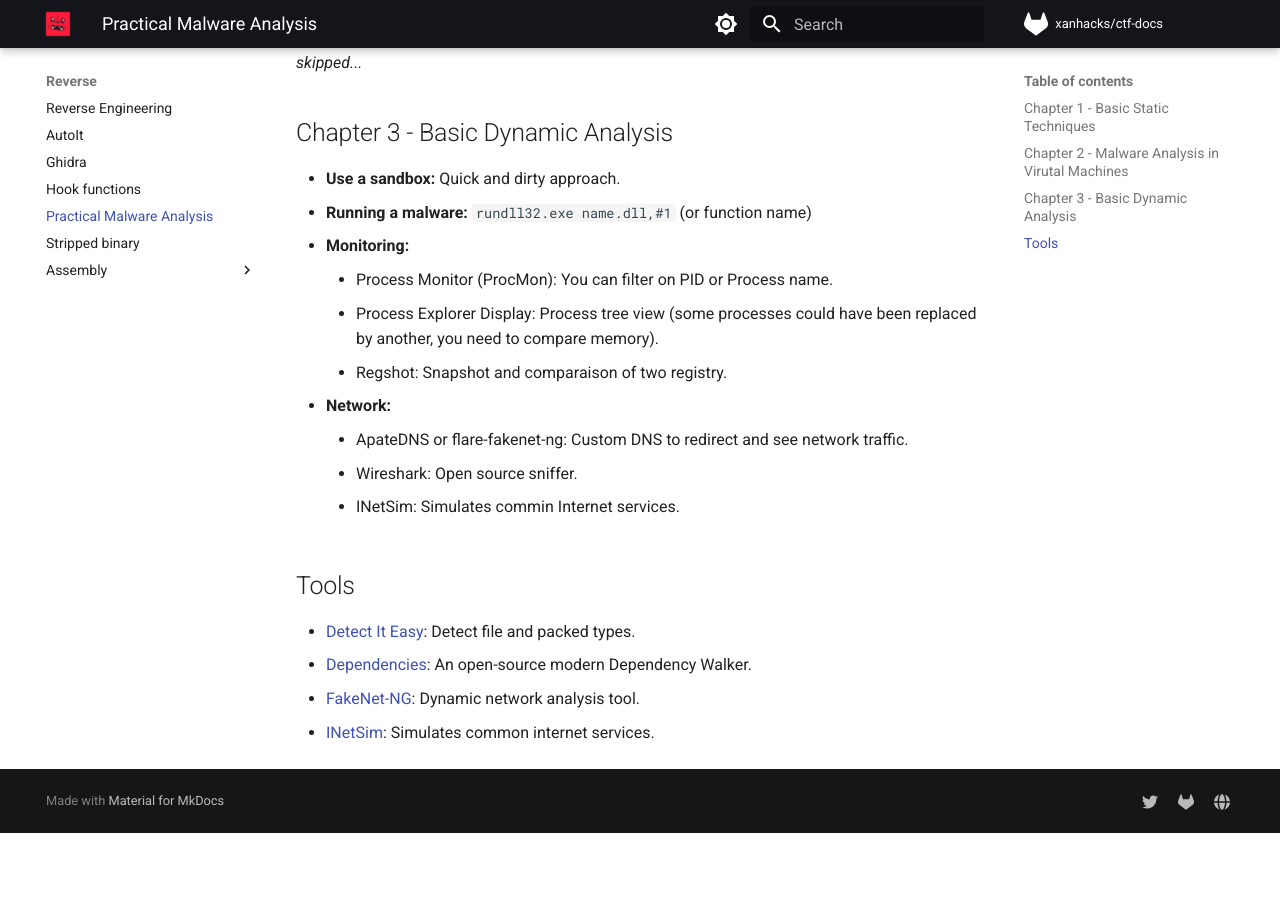
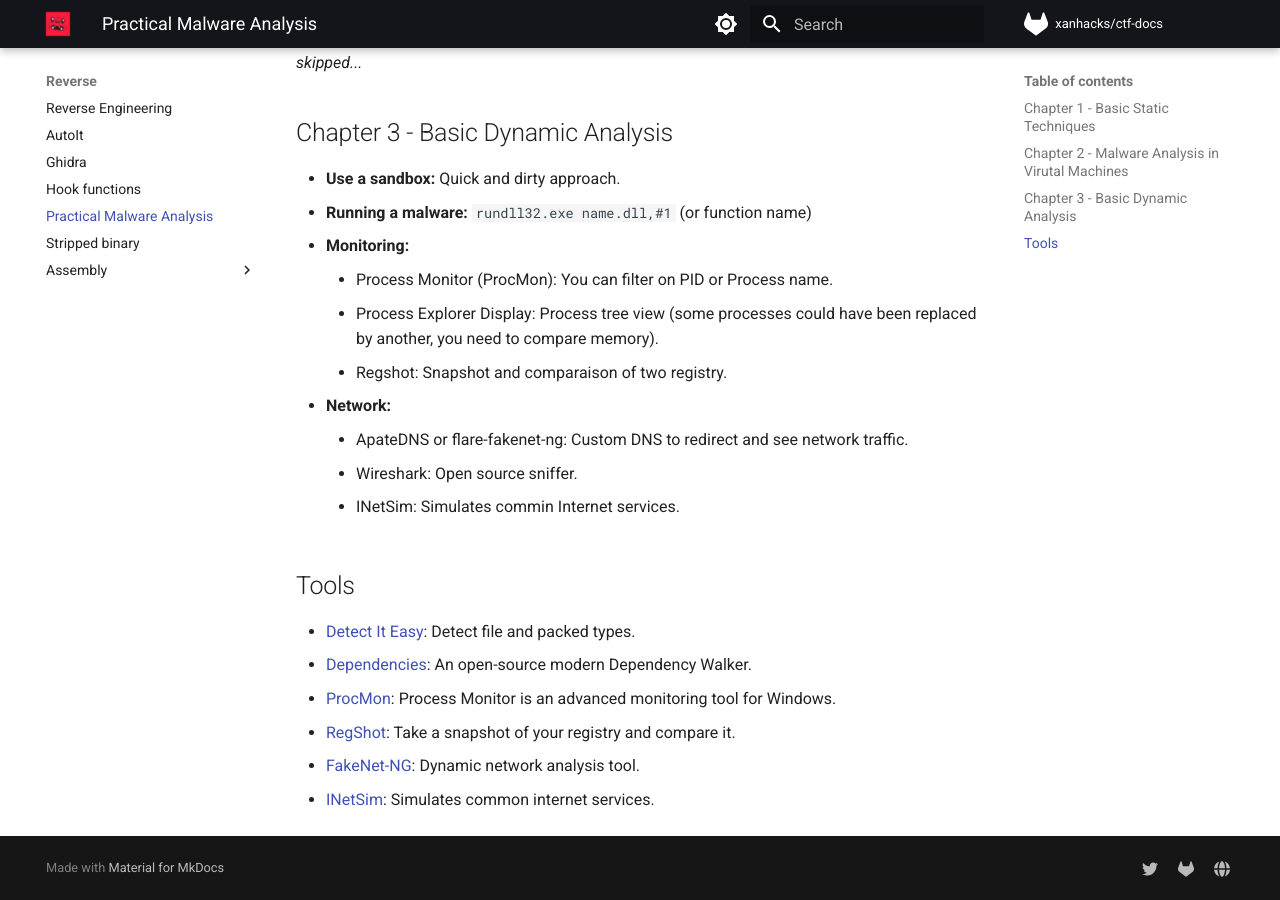
Before and after one commit to xanhacks/ctf-docs, an MkDocs documentation site: the page built from docs/reverse/practical-malware-analysis.md, in a window 1280 px wide and 900 px high, scrolled down 1227 px. Built offline with MkDocs 1.6.1 and Material for MkDocs 9.7.7, drawn with Linux system fonts in a browser that asks for light colours; nearby versions of some CDN libraries; comment, search, counter and statistics services are not loaded; before the commit the page ends 2060 px from its top, so only the background shows below that.

Commit message:
add two tools

```diff
--- a/docs/reverse/practical-malware-analysis.md
+++ b/docs/reverse/practical-malware-analysis.md
@@ -49,5 +49,7 @@
 
 - [Detect It Easy](https://github.com/horsicq/Detect-It-Easy): Detect file and packed types.
 - [Dependencies](https://github.com/lucasg/Dependencies): An open-source modern Dependency Walker.
+- [ProcMon](https://learn.microsoft.com/en-us/sysinternals/downloads/procmon): Process Monitor is an advanced monitoring tool for Windows.
+- [RegShot](https://github.com/Seabreg/Regshot): Take a snapshot of your registry and compare it.
 - [FakeNet-NG](https://github.com/mandiant/flare-fakenet-ng): Dynamic network analysis tool.
 - [INetSim](https://www.inetsim.org/): Simulates common internet services.
```
